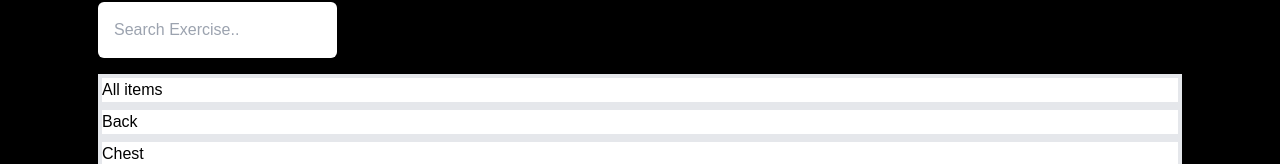
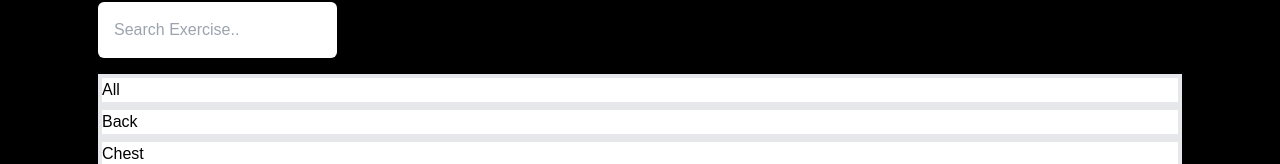
Before and after one commit to Viswajith2003/fitness_web, a React (Vite) app: page /exercise in a window 1280 px wide. Shown: the part 1224-1388 px from the top of the page. Built offline with nearby package versions, Linux system fonts and the light colour scheme.

Commit message:
modify some contents

```diff
--- a/src/Pages/Exercise.jsx
+++ b/src/Pages/Exercise.jsx
@@ -34,7 +34,7 @@ function Exercise() {
             className="bg-white text-black w-44 h-44 font-bold text-4xl flex items-center justify-center rounded-md border-4 border-red-600 transition-all hover:border-transparent hover:shadow-2xl hover:ring-8 hover:ring-red-500"
 
           >
-            All items
+            All
           </motion.div>
 
           <div className="bg-white text-black w-44 h-44 font-bold text-4xl flex items-center justify-center rounded-md border-4 border-red-600 transition-all hover:border-transparent hover:shadow-2xl hover:ring-8 hover:ring-red-500">
```
